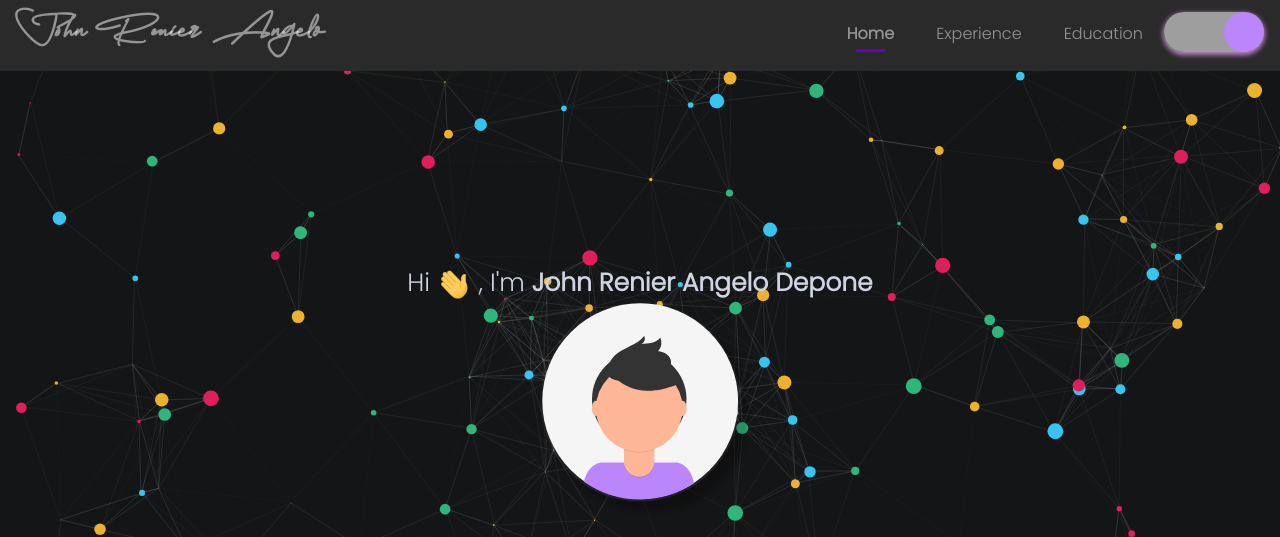
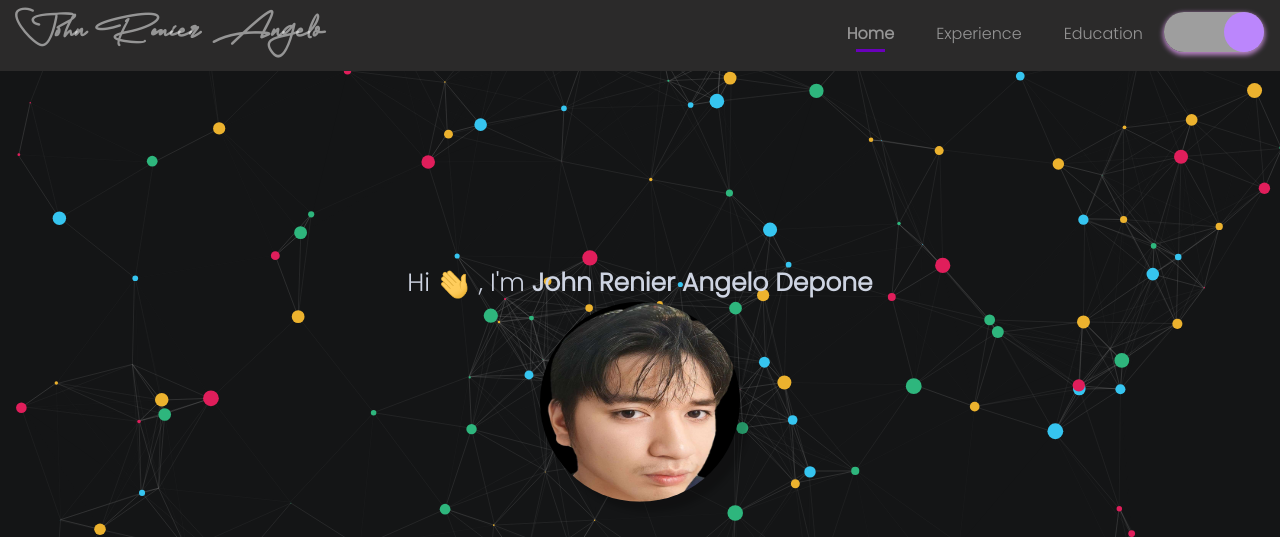
Before and after one commit to reniercdepone/Portfolio-Website_Ren, a plain HTML site: page index.html in a window 1280 px wide. Shown: the top 537 px of the page. Drawn offline with nearby package versions, Linux system fonts and the light colour scheme; grey boxes are pictures that could not be loaded; animation ran at ten frames a second; some icons are missing; files whose address does not match are found by name.

Commit message:
change dp at home

```diff
--- a/index.html
+++ b/index.html
@@ -70,7 +70,7 @@
         <div class="text col-sm-6" style="margin-top: 140px;">Hi <span class="wave"><img src="assets/images/Hand.gif" width="35px"></span>&nbsp;, I'm <span class="header">John Renier Angelo Depone</span>
             <div class="center">
                 <div>
-                    <img src="assets/images/dp_male.svg" alt="" class="rounded-circle" height="200" width="200">
+                    <img src="assets/images/male_dp.png" alt="" class="rounded-circle" height="200" width="200">
                 </div>
                 <br/>
                 <span style="display: inline;">I am into <span class="animated-text"
```
Also changed, not shown: assets/images/favicon.png, assets/images/male_dp.png (added).
